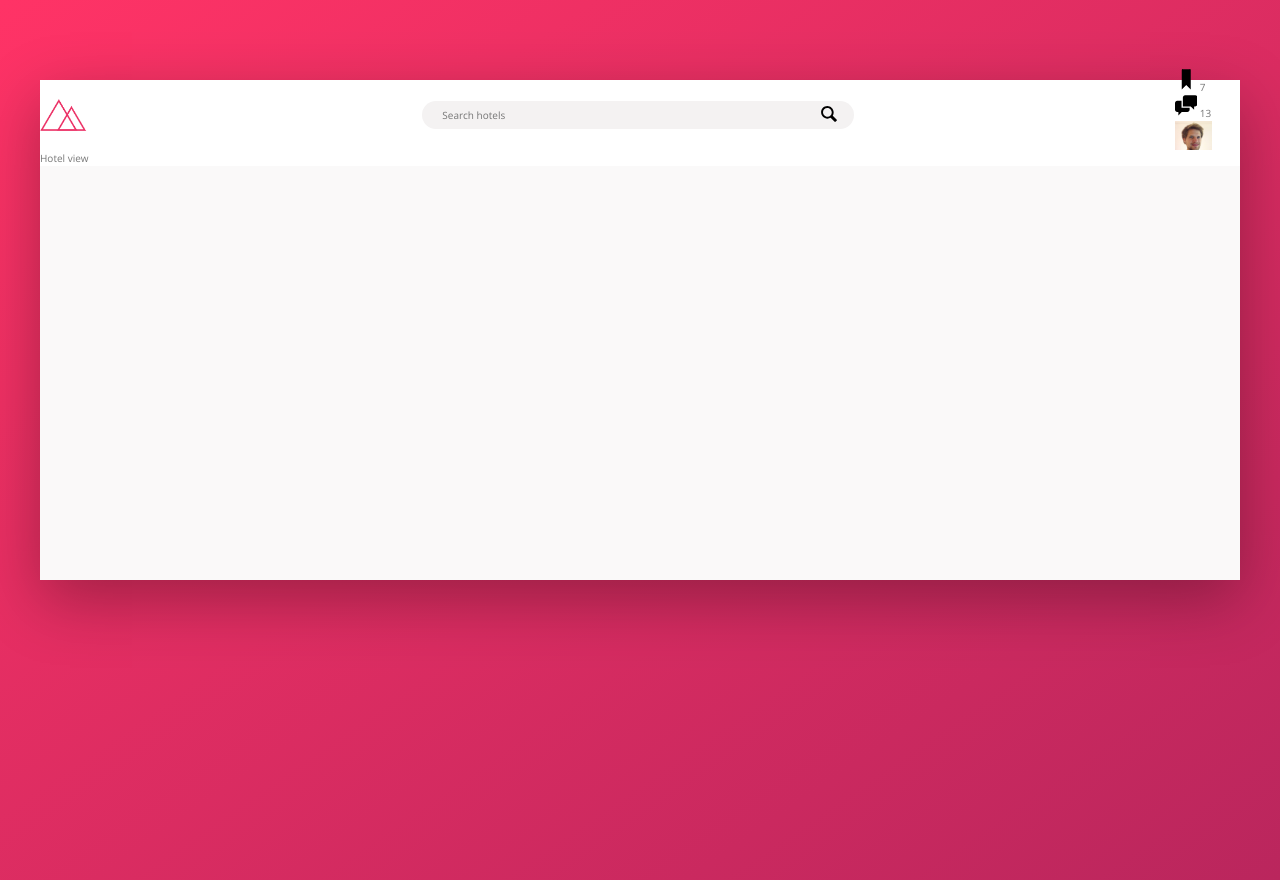
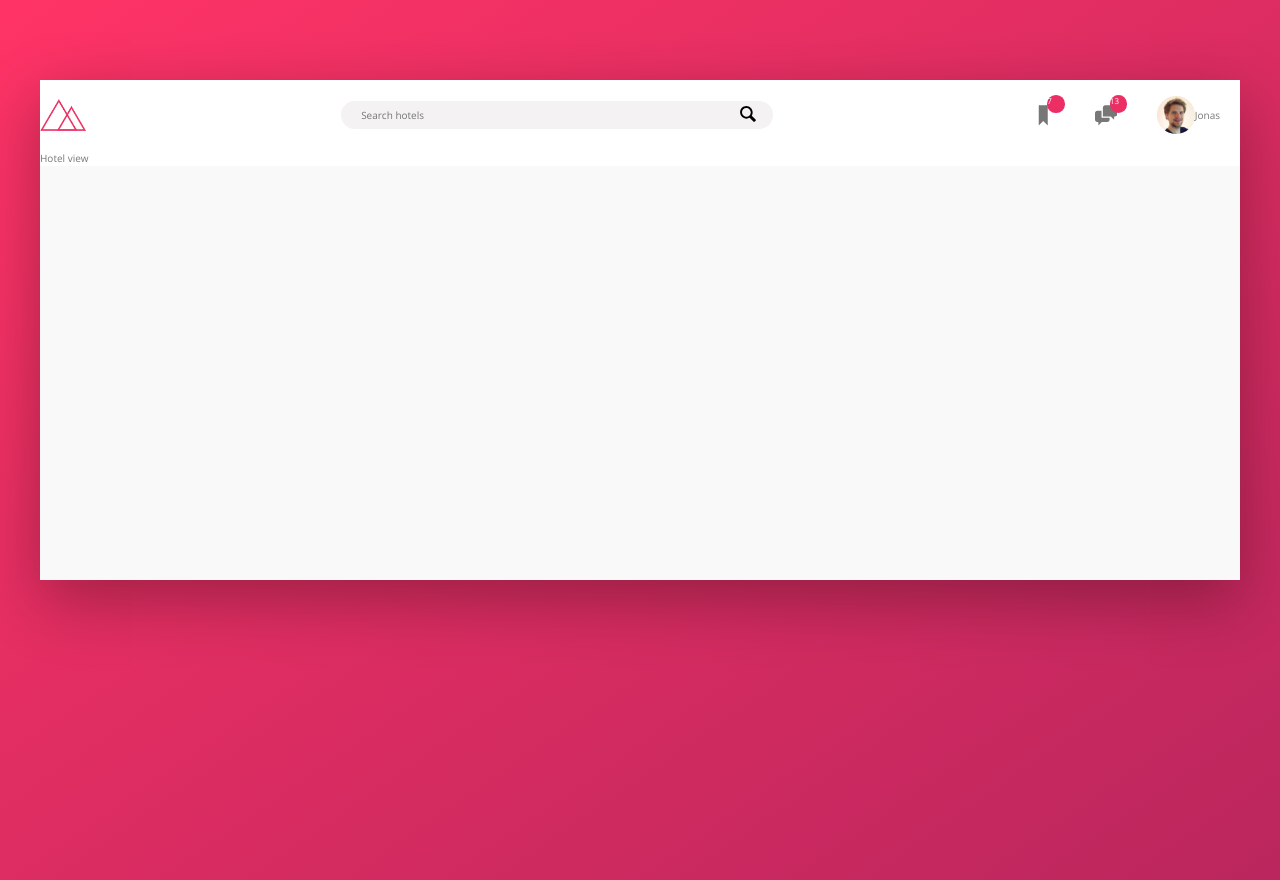
Before and after one commit to AngelMdez/Trillo, a website: page index.html in a window 1280 px wide. Drawn offline with nearby package versions, Linux system fonts and the light colour scheme.

Commit message:
User navigation

```diff
--- a/sass/_component.scss
+++ b/sass/_component.scss
@@ -54,29 +54,53 @@
 // USER NAV
 
 .user-nav {
+    align-self: stretch;
+
+    display: flex;
+    align-items: center;
+
+    & > * {
+        padding: 0 2rem;
+        cursor: pointer;
+        height: 100%;
+        display: flex;
+        align-items: center;
+    }
+
+    & > *:hover {
+        background-color: var(--color-grey-light-2);
+    }
+
     &__icon-box {
-
+        position: relative;
     }
 
     &__icon {
         height: 2.25rem;
         width: 2.25rem;
+        fill: var(--color-grey-dark-2);
     }
 
     &__notification {
+        font-size: .8rem;
+        height: 1.75rem;
+        width: 1.75rem;
+        border-radius: 50%;
+        background-color: var(--color-primary);
+        color: #fff;
+        position: absolute;
+        top: 1.5rem;
+        right: 1.1rem;
 
-    }
-
-    &__user {
-
+        display: flex;
+        justify-content: center;
+        align-items: center;
     }
 
     &__user-photo {
         height: 3.75rem;
-        width: 3.75rem;
+        border-radius: 50%;
+        margin-right: 1rem;
     }
 
-    &__user-name {
-
-    }
 }
```
Also changed, not shown: css/style.css.
